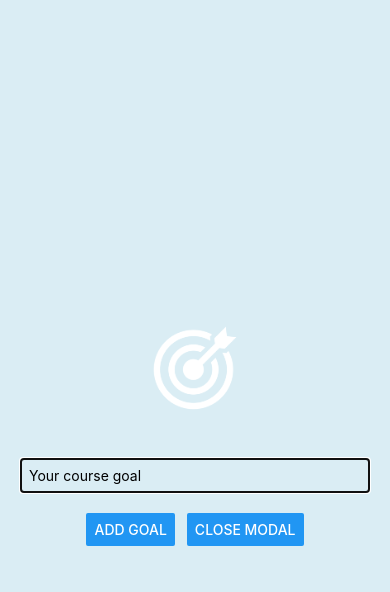
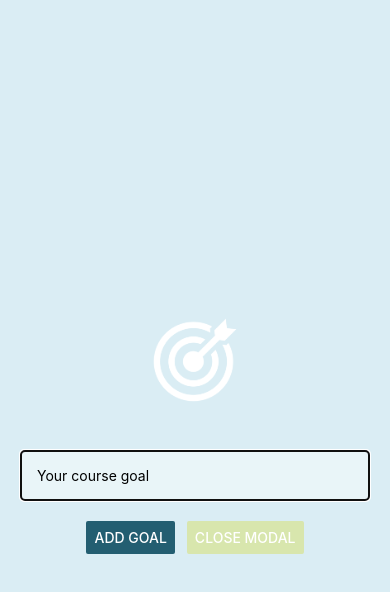
Before and after one commit to Badi1298/RNBasics, a React Native app: screen / in a window 390 px wide. Both pictures are taken after a click on the button "OPEN ADD GOAL MODAL". Shown: the top 592 px of the page. Built offline with nearby package versions, Linux system fonts and the light colour scheme.

Commit message:
final touches

```diff
--- a/App.js
+++ b/App.js
@@ -1,4 +1,5 @@
 import { useState } from 'react';
+import { StatusBar } from 'expo-status-bar';
 import { Button, StyleSheet, View } from 'react-native';
 
 import AddGoals from './components/AddGoals';
@@ -14,6 +15,8 @@ export default function App() {
 	};
 
 	return (
+		<>
+			<StatusBar style="dark" />
 			<View style={styles.appContainer}>
 				<Button
 					title="Open Add Goal Modal"
@@ -32,13 +35,14 @@ export default function App() {
 					setGoals={setGoals}
 				/>
 			</View>
+		</>
 	);
 }
 
 const styles = StyleSheet.create({
 	appContainer: {
 		flex: 1,
-		paddingTop: 36,
+		paddingTop: 46,
 		paddingHorizontal: 16,
 	},
 });
--- a/app.json
+++ b/app.json
@@ -7,6 +7,7 @@
 		"icon": "./assets/icon.png",
 		"userInterfaceStyle": "light",
 		"newArchEnabled": true,
+		"backgroundColor": "#daedf4",
 		"splash": {
 			"image": "./assets/splash-icon.png",
 			"resizeMode": "contain",
--- a/components/AddGoals.js
+++ b/components/AddGoals.js
@@ -33,10 +33,12 @@ export default function AddGoals({ goalText, setGoalText, setGoals, modalVisibil
 				<View style={styles.buttonsContainer}>
 					<Button
 						title="Add Goal"
+						color="#235e71"
 						onPress={addGoalHandler}
 					/>
 					<Button
 						title="Close Modal"
+						color="#d8e6ad"
 						onPress={toggleModalVisibilityHandler}
 					/>
 				</View>
@@ -65,8 +67,10 @@ const styles = StyleSheet.create({
 	},
 	textInput: {
 		borderWidth: 1,
-		borderColor: '#cccccc',
+		borderColor: '#e9f5f8',
+		borderRadius: 4,
 		width: '100%',
-		padding: 8,
+		padding: 16,
+		backgroundColor: '#e9f5f8',
 	},
 });
--- a/components/GoalsList.js
+++ b/components/GoalsList.js
@@ -28,6 +28,7 @@ export default function GoalsList({ goals, setGoals }) {
 const styles = StyleSheet.create({
 	goalsContainer: {
 		flex: 6,
+		paddingTop: 16,
 	},
 	item: {
 		backgroundColor: 'teal',
```
Lines whose indentation alone changed are shown as unchanged.
